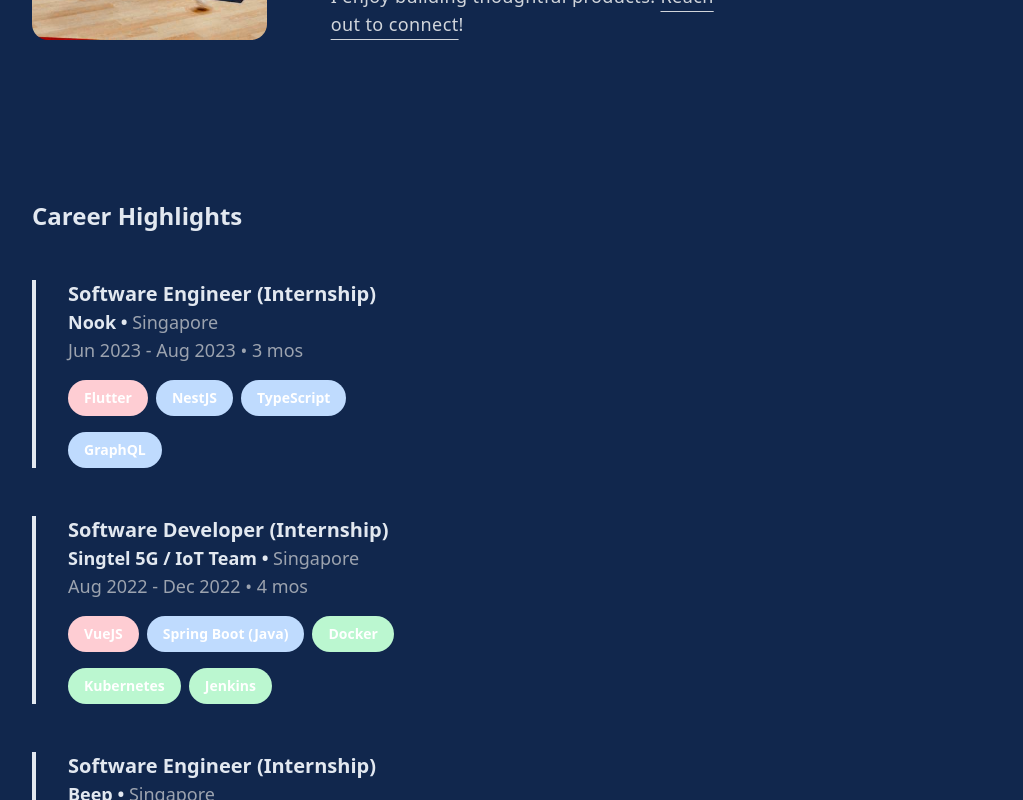
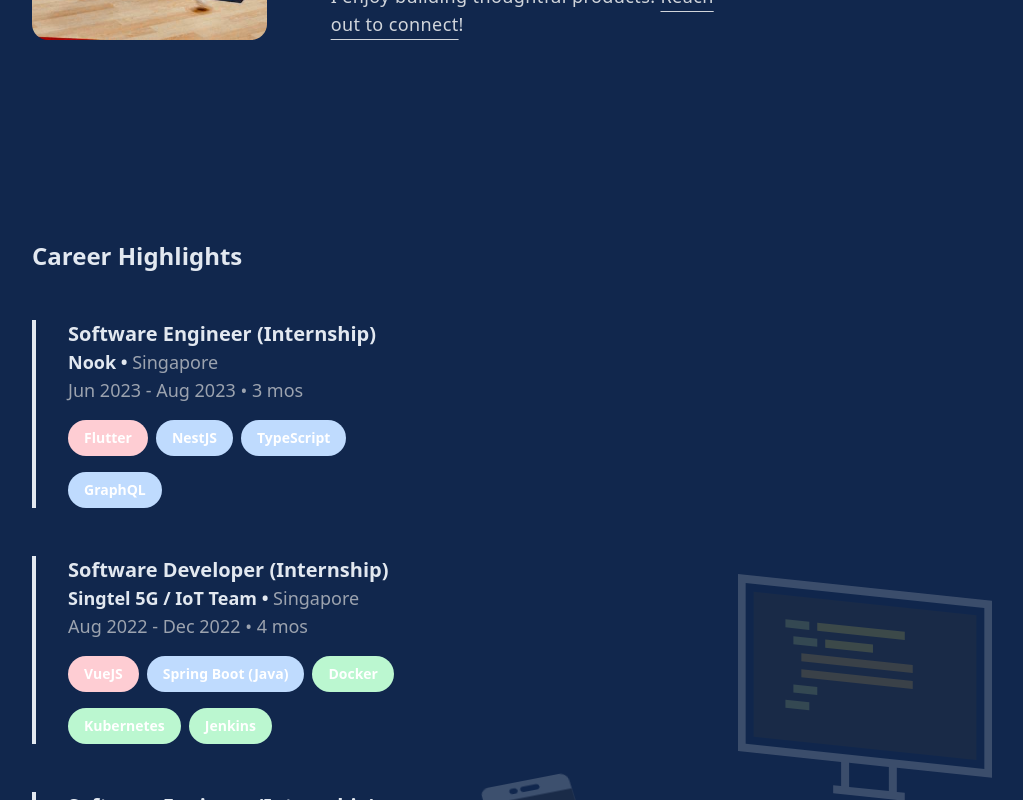
Before and after one commit to ryanpantk/portfolio-site, a Next.js app: page /portfolio-site/ in a window 1280 px wide. Shown: the part 1320-2120 px from the top of the page, without its empty margins (256-1279 px from the left). Built offline with nearby package versions, Linux system fonts and the light colour scheme.

Commit message:
fix: hide decorations when small screen

```diff
--- a/src/app/components/Career.tsx
+++ b/src/app/components/Career.tsx
@@ -120,11 +120,11 @@ const Career = () => {
     const ref = useRef(null);
     const { scrollYProgress } = useScroll({ target: ref });
     const opacity = useTransform(scrollYProgress, [0, 0.5], [0, 1]);
-    const y1 = useTransform(scrollYProgress, [0, 1], [-400, 650]);
-    const y2 = useTransform(scrollYProgress, [0, 1], [-300, 550]);
+    const y1 = useTransform(scrollYProgress, [0, 1], [-500, 300]);
+    const y2 = useTransform(scrollYProgress, [0, 1], [-400, 250]);
     return (
-        <div className="flex flex-row items-start">
-            <div  className="h-fit mt-[10vh] lg:px-72 md:px-36 px-8 mr-auto">
+        <div className="flex flex-row items-start my-[15vh]">
+            <div  className="h-fit lg:px-72 md:px-36 px-8 mr-auto">
                 <p className="lg:text-2xl sm:text-sm font-bold text-slate-200 mb-12">Career Highlights</p>
                 {careers.map((career) => (
                     <CareerItem key={career.label} label={career.label} company={career.company} location={career.location} duration={career.duration} date={career.date} tags={career.tags}/>
@@ -132,10 +132,10 @@ const Career = () => {
             </div>
             <div className="relative">
                 <motion.div style={{ y:y1, opacity }}>
-                    <Image src={ComputerSVG} alt="Computer" className=" h-64 w-64 mt-4 mr-8 md:mr-36 rotate-6 opacity-20 skew-x-6" />
+                    <Image src={ComputerSVG} alt="Computer" className="hidden lg:block h-64 w-64 mt-4 mr-8 md:mr-36 rotate-6 opacity-20 skew-x-6" />
                 </motion.div>
                 <motion.div style={{ y:y2, opacity }}>
-                    <Image src={PhoneSVG} alt="Computer" className="absolute right-64 h-40 w-40 mt-4 mr-8 md:mr-36 rotate-[-17deg] opacity-20 skew-y-6" />
+                    <Image src={PhoneSVG} alt="Computer" className="hidden lg:block absolute right-64 h-40 w-40 mt-4 mr-8 md:mr-36 rotate-[-17deg] opacity-20 skew-y-6" />
                 </motion.div>
             </div>
 
```
